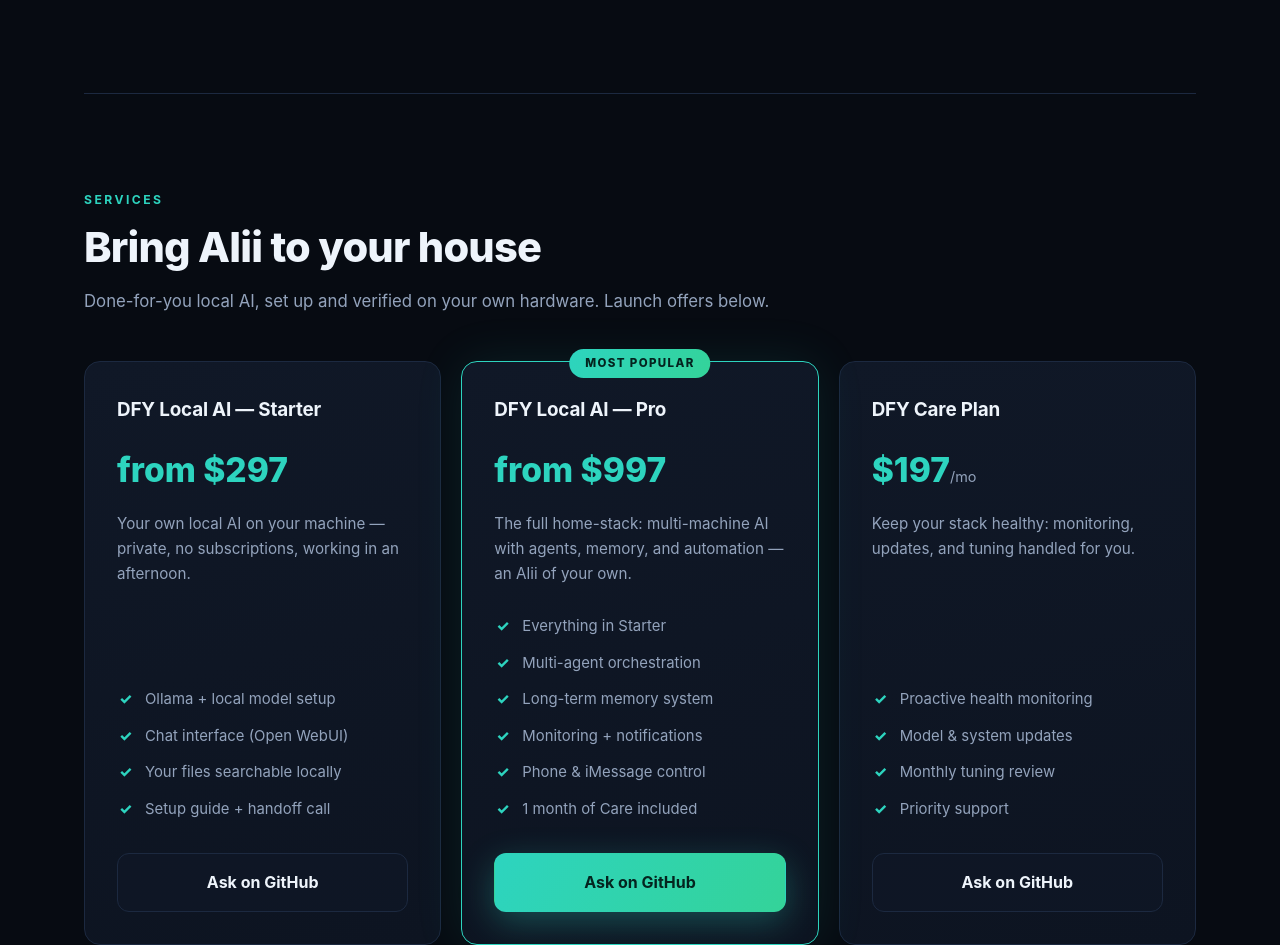
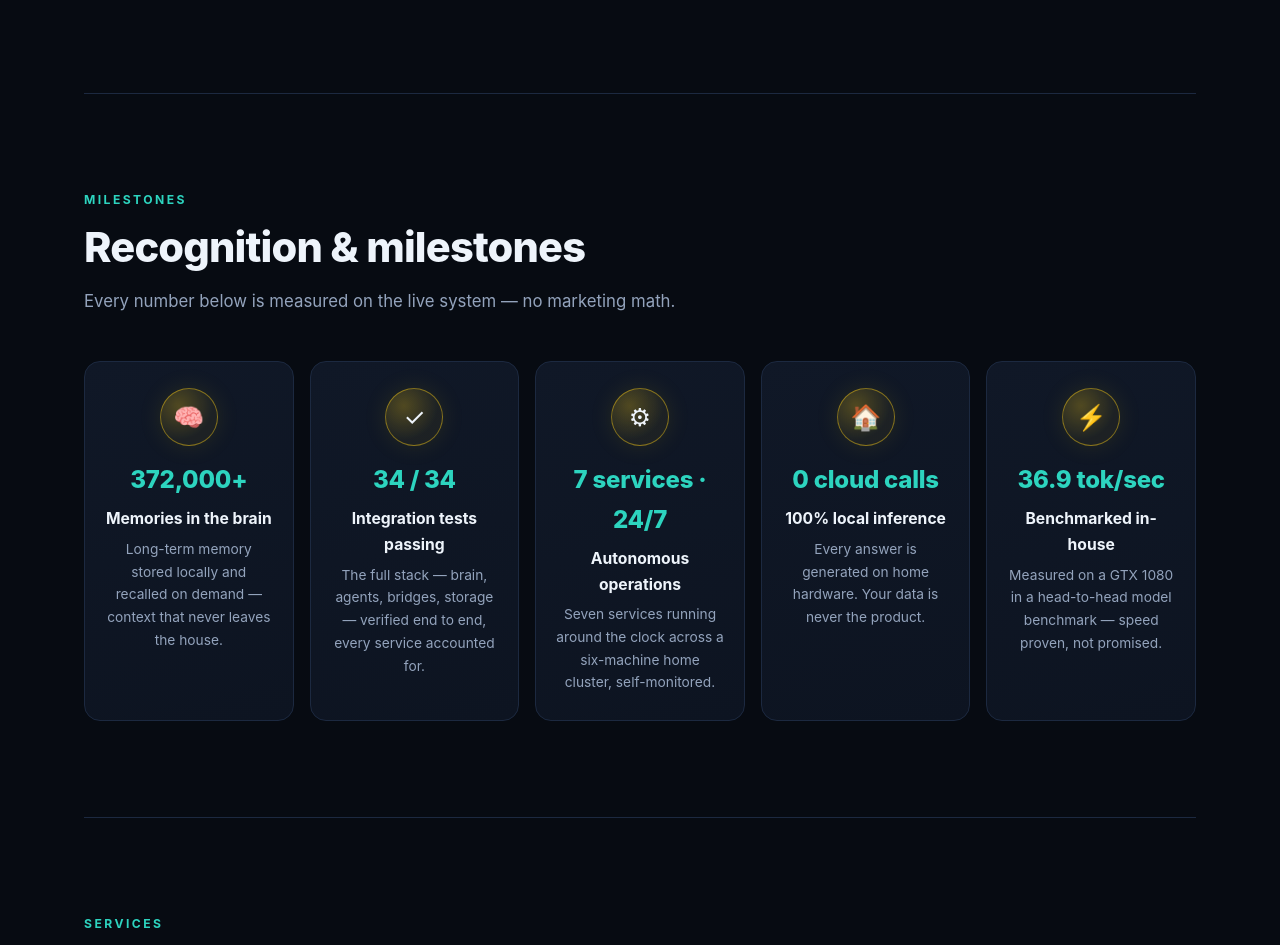
Before and after one commit to pierrecabell-commits/alii-site, a plain HTML site: page index.html in a window 1280 px wide. Shown: the part 4759-5704 px from the top of the page. Drawn offline with Linux system fonts and the light colour scheme.

Commit message:
Add Recognition & Milestones section (5 measured honors)

```diff
--- a/index.html
+++ b/index.html
@@ -195,6 +195,18 @@
 .tier span{font-size:.85rem;color:var(--muted);display:block}
 .disclaimer{margin-top:28px;color:var(--dim);font-size:.86rem;text-align:center}
 
+/* ---------- milestones ---------- */
+.honors{display:grid;grid-template-columns:repeat(auto-fit,minmax(195px,1fr));gap:16px;margin-top:8px}
+.honor{background:linear-gradient(165deg,var(--card),var(--card2));border:1px solid var(--line);border-radius:var(--radius);
+  padding:26px 20px;text-align:center;transition:transform .2s,border-color .2s}
+.honor:hover{transform:translateY(-5px);border-color:var(--accent)}
+.honor .medal{width:58px;height:58px;margin:0 auto 14px;border-radius:50%;display:flex;align-items:center;justify-content:center;
+  font-size:1.55rem;background:radial-gradient(circle at 32% 30%,rgba(250,204,21,.28),rgba(250,204,21,.06) 62%);
+  border:1px solid rgba(250,204,21,.45);box-shadow:0 0 24px rgba(250,204,21,.10)}
+.honor .stat{font-size:1.5rem;font-weight:800;color:var(--accent);letter-spacing:-.01em}
+.honor .label{font-weight:700;margin:6px 0 6px;font-size:.98rem}
+.honor p{color:var(--muted);font-size:.86rem;margin:0}
+
 /* ---------- about ---------- */
 .about{display:grid;grid-template-columns:1.1fr .9fr;gap:48px;align-items:center}
 @media(max-width:860px){.about{grid-template-columns:1fr}}
@@ -389,6 +401,44 @@
       <div class="big">🏠</div>
       <h3>The Alii way</h3>
       <p>Models run on hardware you own, on your own network. Memories stay in your own database. No accounts, no usage meters, no one reading over your shoulder. When the internet goes down, Alii still works — it's <em>right there</em>.</p>
+    </div>
+  </div>
+</section>
+
+<section id="milestones">
+  <div class="kicker reveal">Milestones</div>
+  <h2 class="reveal">Recognition &amp; milestones</h2>
+  <p class="sub reveal">Every number below is measured on the live system — no marketing math.</p>
+  <div class="honors">
+    <div class="honor reveal">
+      <div class="medal">🧠</div>
+      <div class="stat">372,000+</div>
+      <div class="label">Memories in the brain</div>
+      <p>Long-term memory stored locally and recalled on demand — context that never leaves the house.</p>
+    </div>
+    <div class="honor reveal d1">
+      <div class="medal">✓</div>
+      <div class="stat">34 / 34</div>
+      <div class="label">Integration tests passing</div>
+      <p>The full stack — brain, agents, bridges, storage — verified end to end, every service accounted for.</p>
+    </div>
+    <div class="honor reveal d2">
+      <div class="medal">⚙</div>
+      <div class="stat">7 services · 24/7</div>
+      <div class="label">Autonomous operations</div>
+      <p>Seven services running around the clock across a six-machine home cluster, self-monitored.</p>
+    </div>
+    <div class="honor reveal">
+      <div class="medal">🏠</div>
+      <div class="stat">0 cloud calls</div>
+      <div class="label">100% local inference</div>
+      <p>Every answer is generated on home hardware. Your data is never the product.</p>
+    </div>
+    <div class="honor reveal d1">
+      <div class="medal">⚡</div>
+      <div class="stat">36.9 tok/sec</div>
+      <div class="label">Benchmarked in-house</div>
+      <p>Measured on a GTX 1080 in a head-to-head model benchmark — speed proven, not promised.</p>
     </div>
   </div>
 </section>
```
